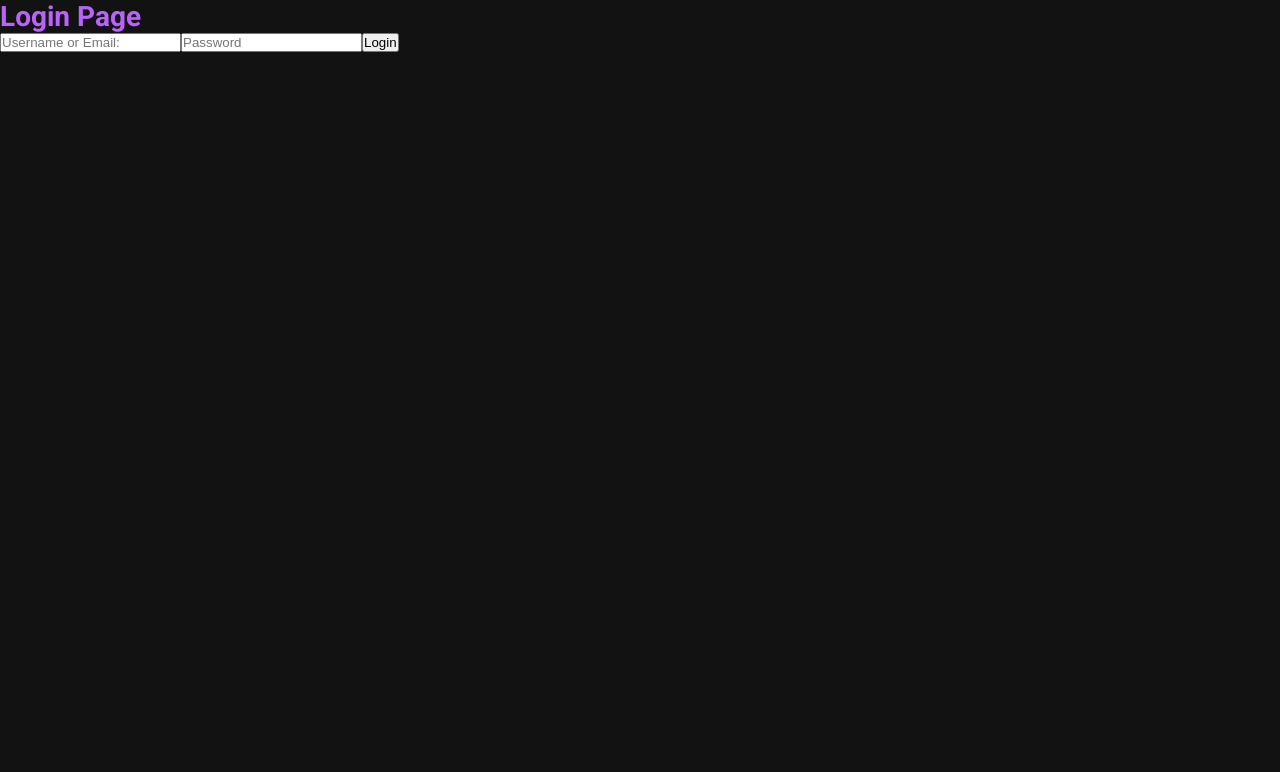
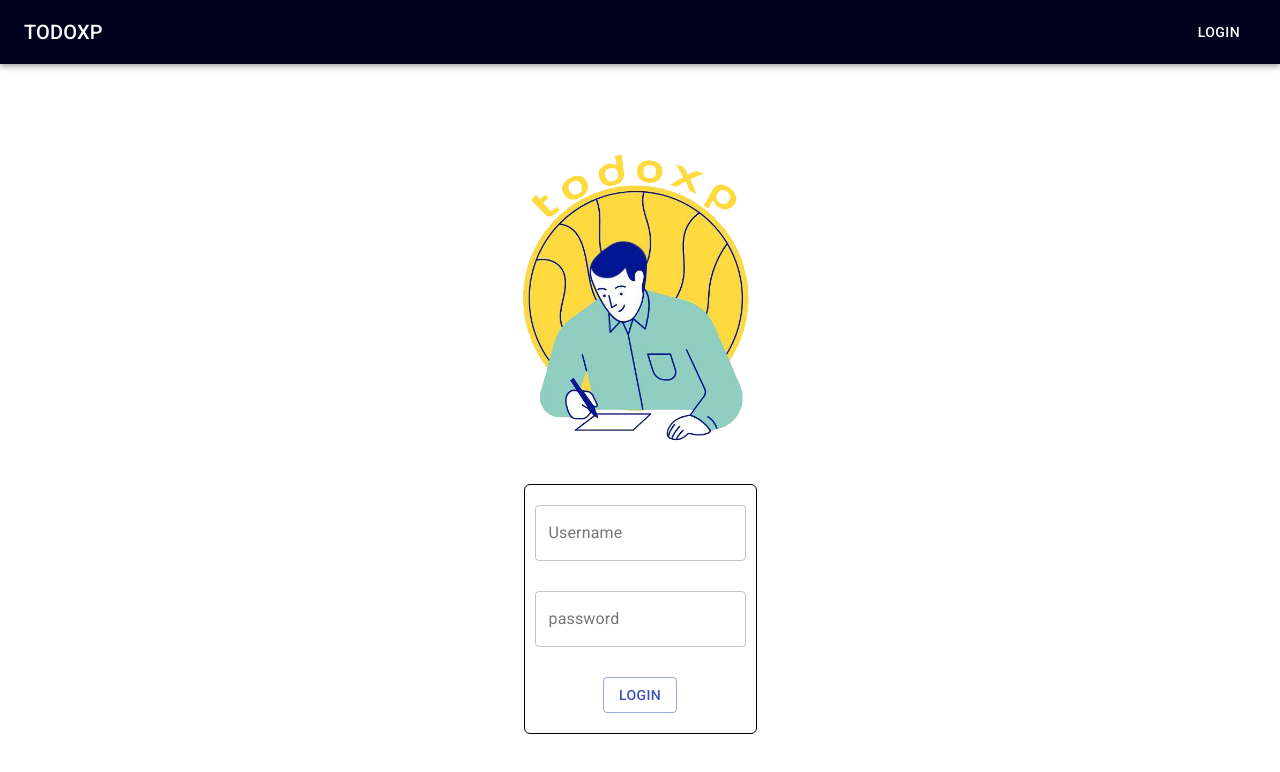
Before and after one commit to hammsvietro/ToDoXp, a React (Create React App) app in the folder frontend/: page / in a window 1280 px wide. Shown: the top 772 px of the page. Built offline with nearby package versions, Linux system fonts and the light colour scheme.

Commit message:
refactoring login page

```diff
--- a/frontend/src/global.css
+++ b/frontend/src/global.css
@@ -10,6 +10,6 @@
 
 body{
   font: 400 14px Roboto, sans-serif;
-  background-color: #121212;
+  background-color: #fff;
   -webkit-font-smoothing: antialiased;
 }
--- a/frontend/src/pages/Dashboard/index.jsx
+++ b/frontend/src/pages/Dashboard/index.jsx
@@ -39,18 +39,11 @@ export default function Dashboard() {
     const response = await api.put(`user/${user.id}/todo/${id}`, {
       title, body, difficulty,
     });
-    console.log(response.data);
 
     if (response.status === 200) {
 
       let arr = todos;
-      console.log(arr);
-      console.log(id);
-      arr = arr.filter((item) => {
-        console.log(item.id);
-        return item.id !== id;
-      });
-      console.log(arr);
+      arr = arr.filter((item) => item.id !== id);
       setTodos(arr);
     }
   }
@@ -125,23 +118,33 @@ export default function Dashboard() {
         <ul>
           {todos.map((todo) => (
             <li className="todo" key={todo.id}>
+              <div className="todo-info">
                 <div className="todo-header">
+
+                  <div className="title">
                     <strong>Title:</strong>
                     <p>{todo.title}</p>
+                  </div>
 
+                  <div className="difficulty">
                     <strong>Difficulty:</strong>
                     <p>{todo.difficulty}</p>
                   </div>
+                </div>
+
                 <div className="todo-body">
                   <strong>Body:</strong>
                   <p>{todo.body}</p>
                 </div>
+
+              </div>
+
               <div className="action-buttons">
                 <Button className="btn" variant="default" onClick={() => handleMarkAsDone(todo.id)}>
-                  <FiCheck size="16" color="#000" />
+                  <FiCheck size="24" />
                 </Button>
                 <Button className="btn" variant="default">
-                  <FiTrash2 size="16" color="#000" />
+                  <FiTrash2 size="24" />
                 </Button>
               </div>
 
--- a/frontend/src/pages/Dashboard/styles.css
+++ b/frontend/src/pages/Dashboard/styles.css
@@ -37,10 +37,9 @@
   align-items: center;
   justify-content: space-between;
   color: #ffdb58;
-  height: 30vh;
-  padding: 3vh 0 0;
-  width: 20vw;
-  margin-left: 10vw;
+  height: 40vh;
+  padding: 3vh 1px 1px;
+  width: 25vw;
   border-radius: 8px;
   border-color: rgba(255, 218, 88, 0.3);
   border-style: solid;
@@ -54,16 +53,16 @@
   align-items: center;
   justify-content: space-between;
   padding: 0 1rem 1.5vh;
+  margin-bottom: 40px;
 
 }
 .dashboard .new-todo {
   display: flex;
   flex-direction: column;
-  margin-right: 10vw;
   justify-content: space-between;
   align-items: center;
   color: #ffdb58;
-  height: 30vh;
+  height: 40vh;
   padding: 3vh 0 0;
   width: 25vw;
   border-radius: 8px;
@@ -93,3 +92,58 @@
 .dashboard .new-todo textarea:focus{
   border-color: #ffdb58;
 }
+
+.dashboard .new-todo .btn {
+  margin-bottom: 8px;
+}
+
+.dashboard .todos-list ul{
+  margin-top: 6rem;
+  display: grid;
+  grid-template-columns: 1fr 1fr 1fr;
+  grid-gap: 24px;
+  list-style: none;
+}
+
+.dashboard .todo {
+  color: #ffdb58;
+  display: flex;
+  flex-direction: column;
+  justify-content: space-between;
+  padding: 25px 20px 10px;
+  border-radius: 8px;
+  border-color: rgba(255, 218, 88, 0.3);
+  border-style: solid;
+  border-width: 1px;
+  max-width: 325px;
+  height: 260px;
+}
+
+.dashboard .todo .action-buttons {
+  display: flex;
+  align-items: center;
+  padding-top: 20px;
+  justify-content: space-between;
+}
+
+.dashboard .todo .todo-header {
+  display: flex;
+  justify-content: space-between;
+  padding-bottom: 6px;
+}
+
+.dashboard .todo .todo-header .title {
+  display: flex;
+}
+
+.dashboard .todo .todo-header .difficulty {
+  display: flex;
+}
+
+.dashboard .todo .todo-body {
+  padding-top: 10px;
+}
+
+.dashboard .todo .todo-body p{
+  word-wrap: break-word;
+}
--- a/frontend/src/pages/Login/index.jsx
+++ b/frontend/src/pages/Login/index.jsx
@@ -1,8 +1,10 @@
 import React, { useState, useEffect } from 'react';
 import { useHistory } from 'react-router-dom';
+import { TextField, Button, AppBar, Toolbar, Typography } from '@material-ui/core';
 
 import { useAuth } from '../../contexts/authContext';
 import './styles.css';
+import Logo from '../../assets/logo.png';
 
 export default function Login() {
 
@@ -25,24 +27,22 @@ export default function Login() {
 
   return (
     <div className="login-page">
-      <h1>Login Page</h1>
-
-      <div className="form-div">
-        <form onSubmit={handleLogin}>
-          <input
-            placeholder="Username or Email:"
-            value={username}
-            onChange={(e) => setUsername(e.target.value)}
-          />
-          <input
-            placeholder="Password"
-            type="password"
-            value={password}
-            onChange={(e) => setPassword(e.target.value)}
-          />
-          <button type="submit">Login</button>
+      <AppBar position="static" className="navbar">
+        <Toolbar className="items">
+          <Typography variant="h6">TODOXP</Typography>
+          <Button className="btn" variant="default">Login</Button>
+        </Toolbar>
+      </AppBar>
+      <div className="middle">
+        <img src={Logo} alt="logo" />
+        <form className="login" onSubmit={handleLogin}>
+          <TextField color="primary" label="Username" variant="outlined" onChange={(e) => setUsername(e.target.value)} />
+          <TextField label="password" variant="outlined" type="password" onChange={(e) => setPassword(e.target.value)} />
+          <Button variant="outlined" color="primary" onClick={handleLogin}>login</Button>
         </form>
       </div>
+
+
     </div>
   );
 }
--- a/frontend/src/pages/Login/styles.css
+++ b/frontend/src/pages/Login/styles.css
@@ -1,8 +1,52 @@
 .login-page {
+  height: 100vh;
+  width: 100vw;
+  background-color: #fff;
+}
+
+.login-page .middle {
   display: flex;
-  height: 100vh;
-  width: 100%;
   flex-direction: column;
-  background-color: #121212;
-  color: #bb62fc
+  align-items: center;
+  justify-content: center;
+  padding-top: 80px;
 }
+
+.login-page .middle img {
+  display: block;
+  max-width:300px;
+  max-height: 300px;
+  width: auto;
+  height: auto;
+}
+
+.login-page .navbar{
+  background-color: #00031e;
+}
+
+.login-page .navbar .items {
+  display: flex;
+  justify-content: space-between;
+}
+
+.login-page .btn {
+  color: #fff;
+}
+
+.login-page .login {
+  display: flex;
+  align-items: center;
+  justify-content: center;
+}
+
+.login-page .login {
+  display: flex;
+  flex-direction: column;
+  justify-content: space-between;
+  height: 250px;
+  margin-top: 40px;
+  border-style: solid;
+  border-width: 1px;
+  border-radius: 6px;
+  padding: 20px 10px;
+}
```
Also changed, not shown: frontend/src/assets/logo.png (added). Lines whose indentation alone changed are shown as unchanged.
